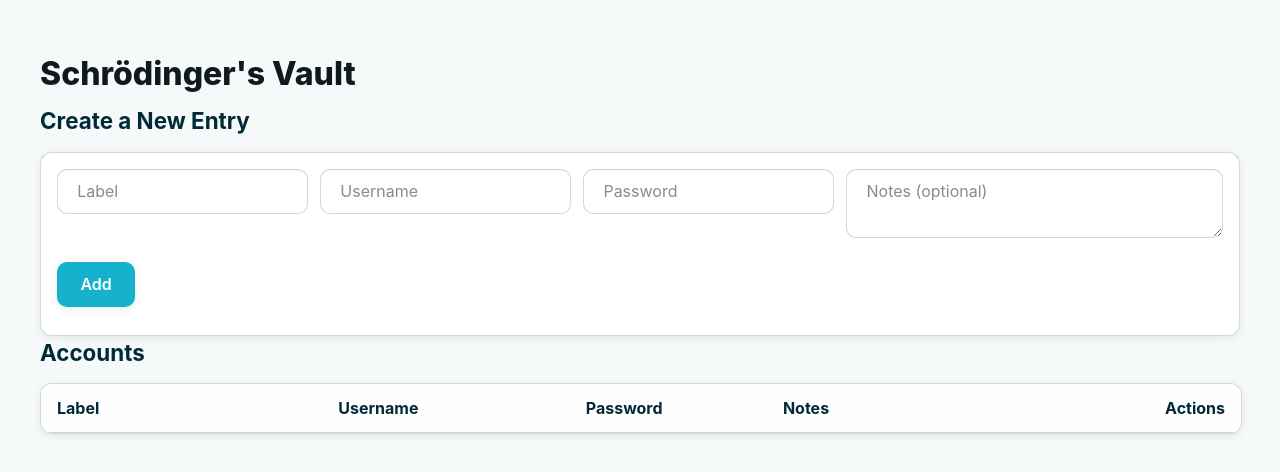
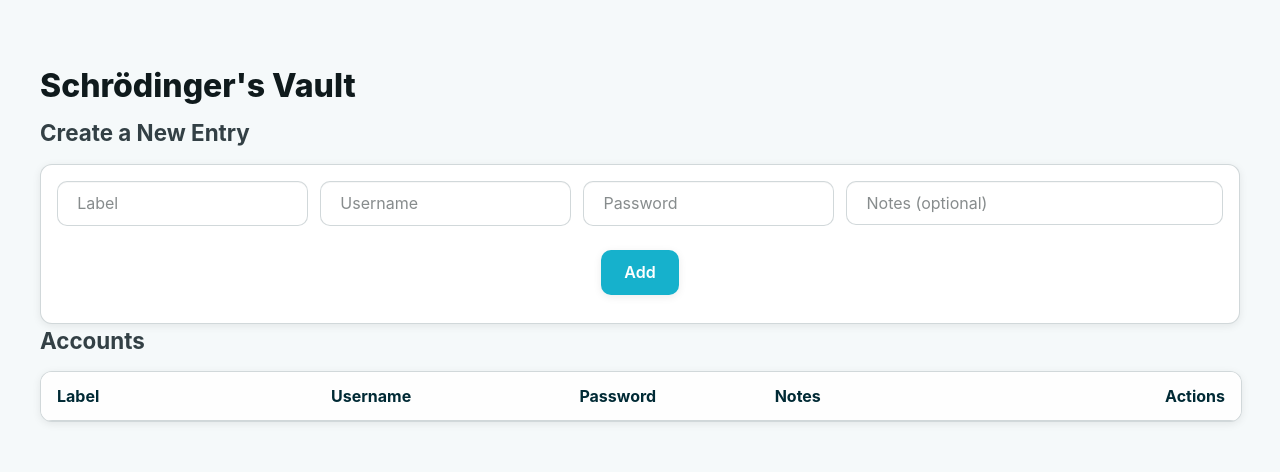
Before and after one commit to EvolvingCyberOpenSource/SchrodingerVault, a website: page schrodinger-vault/src/index.html in a window 1280 px wide. Shown: the part 174-646 px from the top of the page. Drawn offline with Linux system fonts and the light colour scheme.

Commit message:
Ensured password varibles in addEntry were being cleared asap. A few UI improvments.

```diff
--- a/schrodinger-vault/src/main.js
+++ b/schrodinger-vault/src/main.js
@@ -154,6 +154,8 @@ async function addEntry() {
     const label = labelEl.value;
     const username = usernameEl.value;
     const password = passwordEl.value;
+    // clear sensitive DOM value immediately
+    passwordEl.value = "";
     const notesRaw = notesEl.value;
     const notes = notesRaw.trim().length ? notesRaw : null;
 
@@ -162,13 +164,15 @@ async function addEntry() {
         // clear inputs after add
         labelEl.value = "";
         usernameEl.value = "";
-        passwordEl.value = "";
         notesEl.value = "";
 
         // reload list with new entry
         await loadEntries();
     } catch (err) {
         console.log("Error adding entry: ", err);
+    } finally {
+        // ensure sensitive var is cleared
+        password = null;
     }
 }
 
--- a/schrodinger-vault/src/styles.css
+++ b/schrodinger-vault/src/styles.css
@@ -83,6 +83,7 @@ body {
     max-width: 400px;
     margin: auto;
     background: var(--surface);
+    border: 1px solid var(--border);
     border-radius: 12px;
     padding: 2em 2em 2.5em;
     box-shadow: 0 8px 24px rgba(0, 0, 0, 0.08);
@@ -107,7 +108,7 @@ h1 {
 h2 {
     font-size: 1.4rem;
     font-weight: 700;
-    color: var(--secondary);
+    color: var(--text-2);
 }
 
 h3 {
@@ -151,8 +152,10 @@ p {
 }
 
 textarea {
-    min-height: 100px;
-    resize: vertical;
+    height: 44px;
+    resize: none;
+    overflow-y: auto;
+    scrollbar-width: none;
 }
 
 :is(input, textarea):hover {
@@ -226,6 +229,12 @@ button:disabled {
     animation: fadeIn 0.8s ease-out both;
 }
 
+@media (prefers-color-scheme: dark) {
+    .logo {
+        filter: drop-shadow(0 0 5px rgba(0, 0, 0, 0.15));
+    }
+}
+
 @keyframes fadeIn {
     from {
         opacity: 0;
@@ -291,6 +300,9 @@ button:disabled {
     border-radius: 12px;
     padding: 16px;
     box-shadow: var(--shadow-1);
+    display: flex;
+    flex-direction: column;
+    align-items: center;
 }
 
 
@@ -303,10 +315,12 @@ button:disabled {
     gap: 12px;
     align-items: start;
     margin-bottom: 12px;
+    width: 100%;
+    margin-bottom: 12px;
 }
 
-#page-home .form-grid textarea {
-    min-height: 44px;
+#page-home .add-form .btn-accent {
+    width: auto;
 }
 
 
@@ -319,14 +333,18 @@ button:disabled {
     background: var(--surface);
     box-shadow: var(--shadow-1);
     overflow: hidden;
+    display: grid;
+    grid-template-columns: var(--cols);
+    grid-auto-rows: auto;
 }
 
 
 /* Listed entries header row */
 
 #page-home .entries-header {
+    grid-column: 1 / -1;
     display: grid;
-    grid-template-columns: var(--cols);
+    grid-template-columns: subgrid;
     gap: 12px;
     padding: 12px 16px;
     border-bottom: 1px solid var(--border);
@@ -339,13 +357,13 @@ button:disabled {
 /* Rows */
 
 #page-home .entry-list {
-    display: flex;
-    flex-direction: column;
+    display: contents;
 }
 
 #page-home .entry-row {
+    grid-column: 1 / -1;
     display: grid;
-    grid-template-columns: var(--cols);
+    grid-template-columns: subgrid;
     gap: 12px;
     align-items: center;
     padding: 12px 16px;
```
